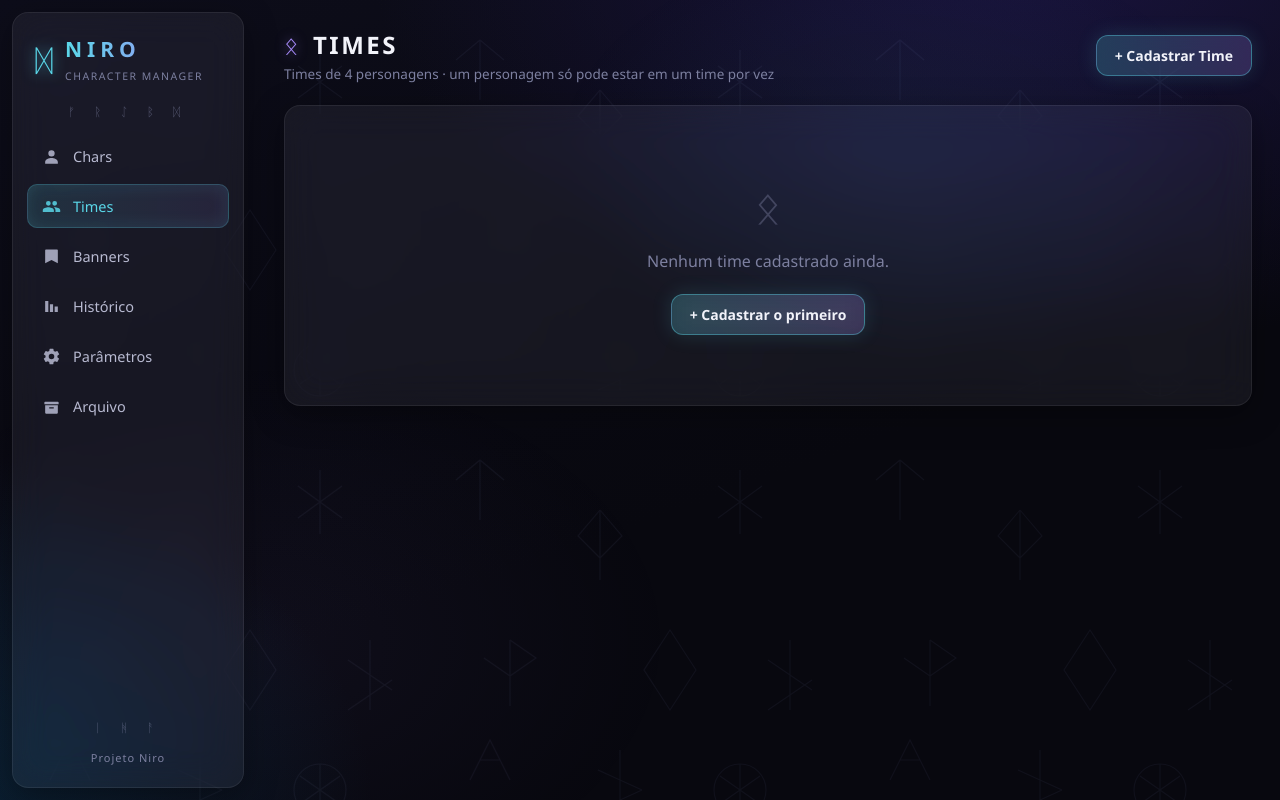
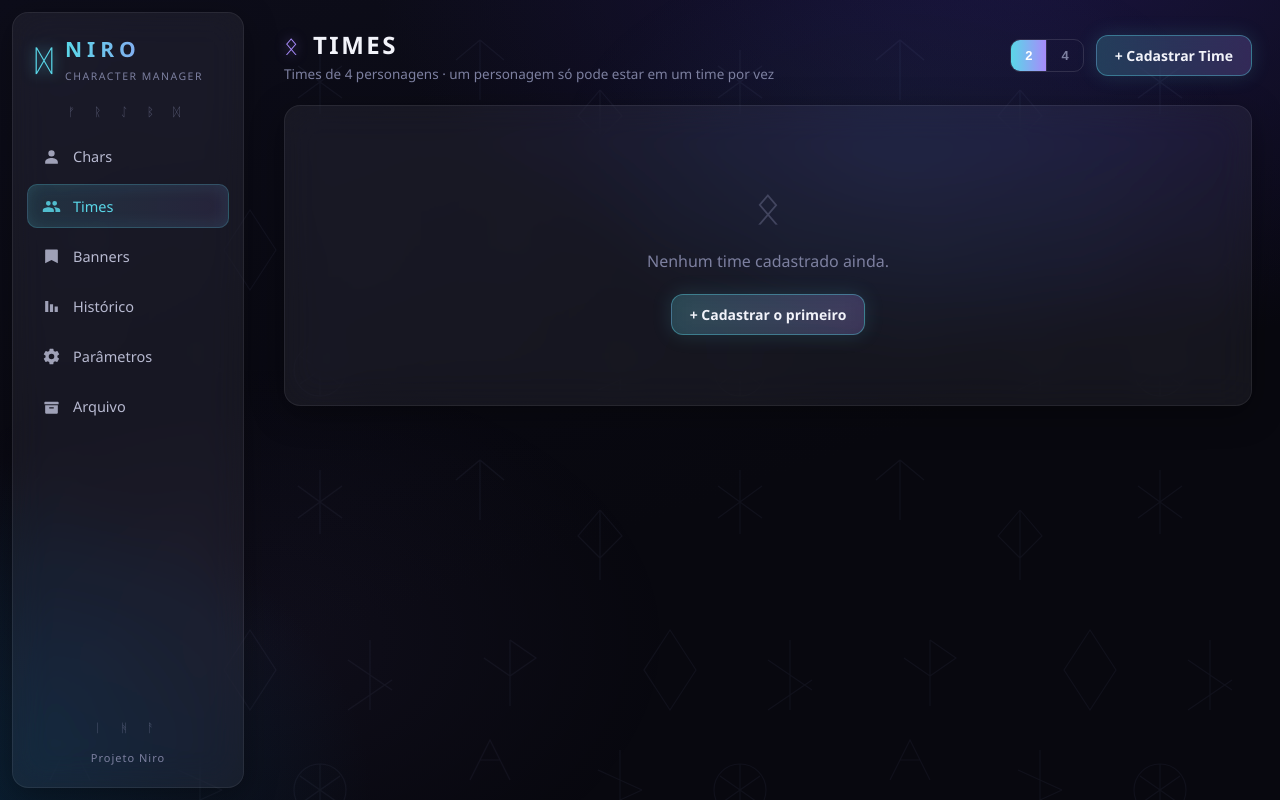
Before and after one commit to rochanets/Niro_Character_Manager, a Flask app: page /times in a window 1280 px wide. Run offline with Flask 3, Linux system fonts and the light colour scheme; data that the repository does not hold is empty; some libraries are stand-ins or nearby versions.

Commit message:
Adiciona alternância de 2/4 colunas no grid de times e ajusta cores do cabeçalho
Adiciona um toggle para exibir os times em 2 ou 4 colunas por linha
(preferência salva no navegador) e troca o gradiente padrão do bloco
de título dos times de aqua/violeta para azul mais escuro e azul claro.

```diff
--- a/static/css/style.css
+++ b/static/css/style.css
@@ -444,13 +444,26 @@ select option.opt-star4 { color: var(--star4); }
 .banner-add-btn:hover { color: var(--accent); border-color: rgba(90, 215, 232, 0.5); background: rgba(90, 215, 232, 0.06); }
 
 /* --------- times --------- */
+.page-header-actions { display: flex; align-items: center; gap: 12px; flex-wrap: wrap; }
+.seg-toggle { display: flex; border: 1.5px solid var(--glass-border); border-radius: var(--radius-sm); overflow: hidden; }
+.seg-btn {
+  border: none; background: transparent; color: var(--ink-3);
+  font-size: 13px; font-weight: 600; padding: 8px 14px; cursor: pointer;
+  transition: all 0.2s ease;
+}
+.seg-btn + .seg-btn { border-left: 1.5px solid var(--glass-border); }
+.seg-btn:hover { color: var(--ink-1); background: var(--glass); }
+.seg-btn.active { color: #fff; background: linear-gradient(90deg, var(--accent), var(--accent-2)); }
+
 .team-grid { display: grid; grid-template-columns: repeat(2, minmax(0, 1fr)); gap: 20px; }
-@media (max-width: 1100px) { .team-grid { grid-template-columns: 1fr; } }
+.team-grid.cols-4 { grid-template-columns: repeat(4, minmax(0, 1fr)); }
+@media (max-width: 1100px) { .team-grid, .team-grid.cols-4 { grid-template-columns: 1fr; } }
+@media (min-width: 1101px) and (max-width: 1500px) { .team-grid.cols-4 { grid-template-columns: repeat(2, minmax(0, 1fr)); } }
 .team-card { overflow: hidden; }
 .team-head {
   display: flex; align-items: center; justify-content: space-between; gap: 10px;
   padding: 13px 16px;
-  background: linear-gradient(90deg, rgba(90, 215, 232, 0.22), rgba(167, 139, 250, 0.22));
+  background: linear-gradient(90deg, rgba(20, 66, 168, 0.32), rgba(137, 207, 244, 0.28));
   border-bottom: 1px solid var(--glass-border-soft);
   transition: background 0.35s ease;
 }
--- a/static/js/teams.js
+++ b/static/js/teams.js
@@ -13,6 +13,27 @@ const GRADIENT_TITLES = [
 
 let teams = null;
 let allChars = null;
+
+// ---------------------------------------------------------------- colunas do grid
+const COLS_KEY = 'niro-team-grid-cols';
+
+function applyGridCols(cols) {
+  document.getElementById('team-grid').classList.toggle('cols-4', cols === 4);
+  document.querySelectorAll('#team-cols-toggle .seg-btn').forEach((btn) =>
+    btn.classList.toggle('active', +btn.dataset.cols === cols));
+}
+
+function initGridColsToggle() {
+  const saved = +localStorage.getItem(COLS_KEY) || 2;
+  applyGridCols(saved);
+  document.querySelectorAll('#team-cols-toggle .seg-btn').forEach((btn) =>
+    btn.addEventListener('click', () => {
+      const cols = +btn.dataset.cols;
+      localStorage.setItem(COLS_KEY, cols);
+      applyGridCols(cols);
+    }));
+}
+initGridColsToggle();
 
 async function load() {
   [teams, allChars] = await Promise.all([api('/api/teams'), api('/api/characters')]);
@@ -76,7 +97,7 @@ function vivid([r, g, b]) {
 
 function gradientCss(colors, mode) {
   if (!colors.length) {
-    colors = ['rgba(90, 215, 232, 0.22)', 'rgba(167, 139, 250, 0.22)'];
+    colors = ['rgba(20, 66, 168, 0.32)', 'rgba(137, 207, 244, 0.28)'];
   } else if (colors.length === 1) {
     colors = [colors[0], colors[0]];
   }
--- a/templates/teams.html
+++ b/templates/teams.html
@@ -6,7 +6,13 @@
     <h2><span class="rune">&#x16DF;</span> Times</h2>
     <p class="page-sub">Times de 4 personagens &middot; um personagem só pode estar em um time por vez</p>
   </div>
-  <button class="btn primary" id="new-team-btn">+ Cadastrar Time</button>
+  <div class="page-header-actions">
+    <div class="seg-toggle" id="team-cols-toggle">
+      <button type="button" class="seg-btn" data-cols="2" title="2 times por linha">2</button>
+      <button type="button" class="seg-btn" data-cols="4" title="4 times por linha">4</button>
+    </div>
+    <button class="btn primary" id="new-team-btn">+ Cadastrar Time</button>
+  </div>
 </div>
 
 <div class="team-grid" id="team-grid">
```
